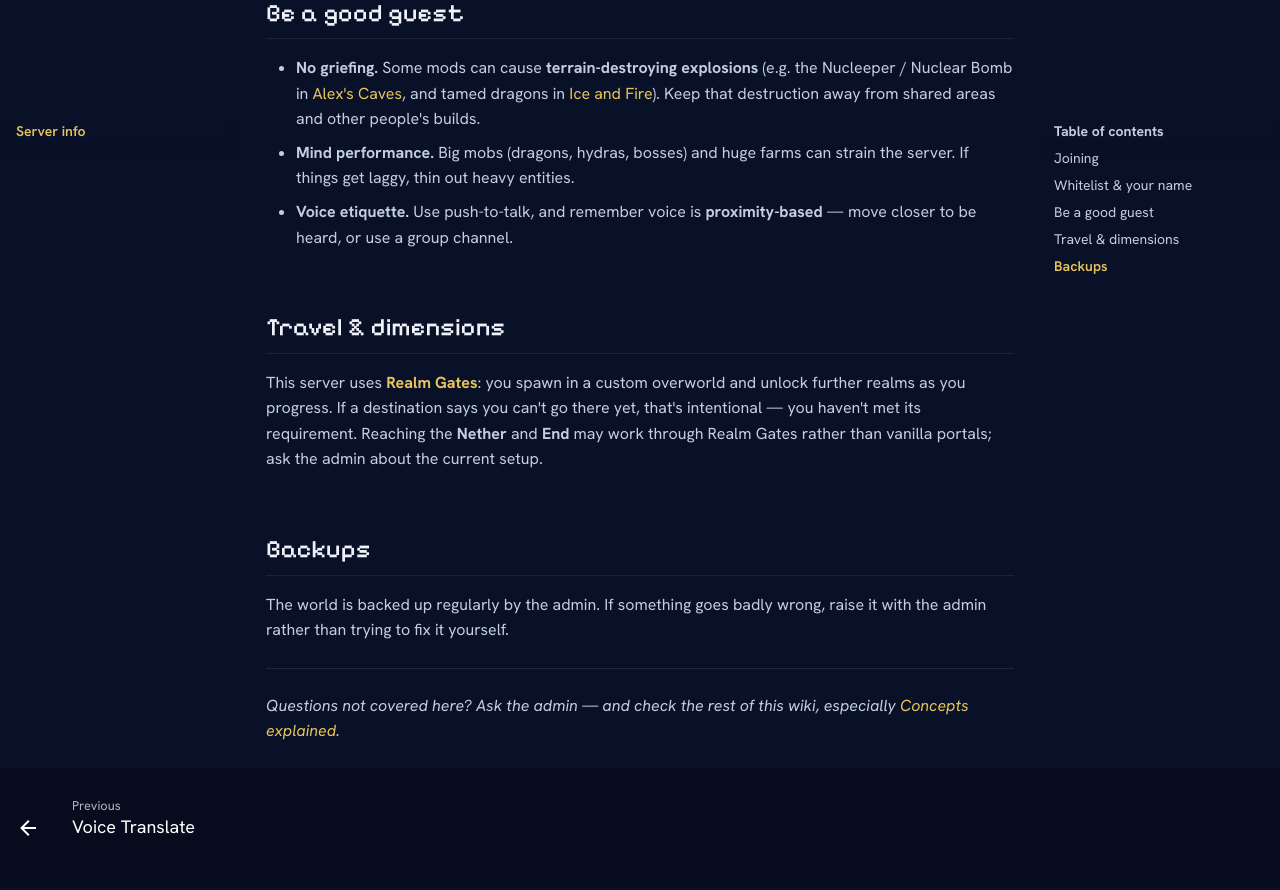
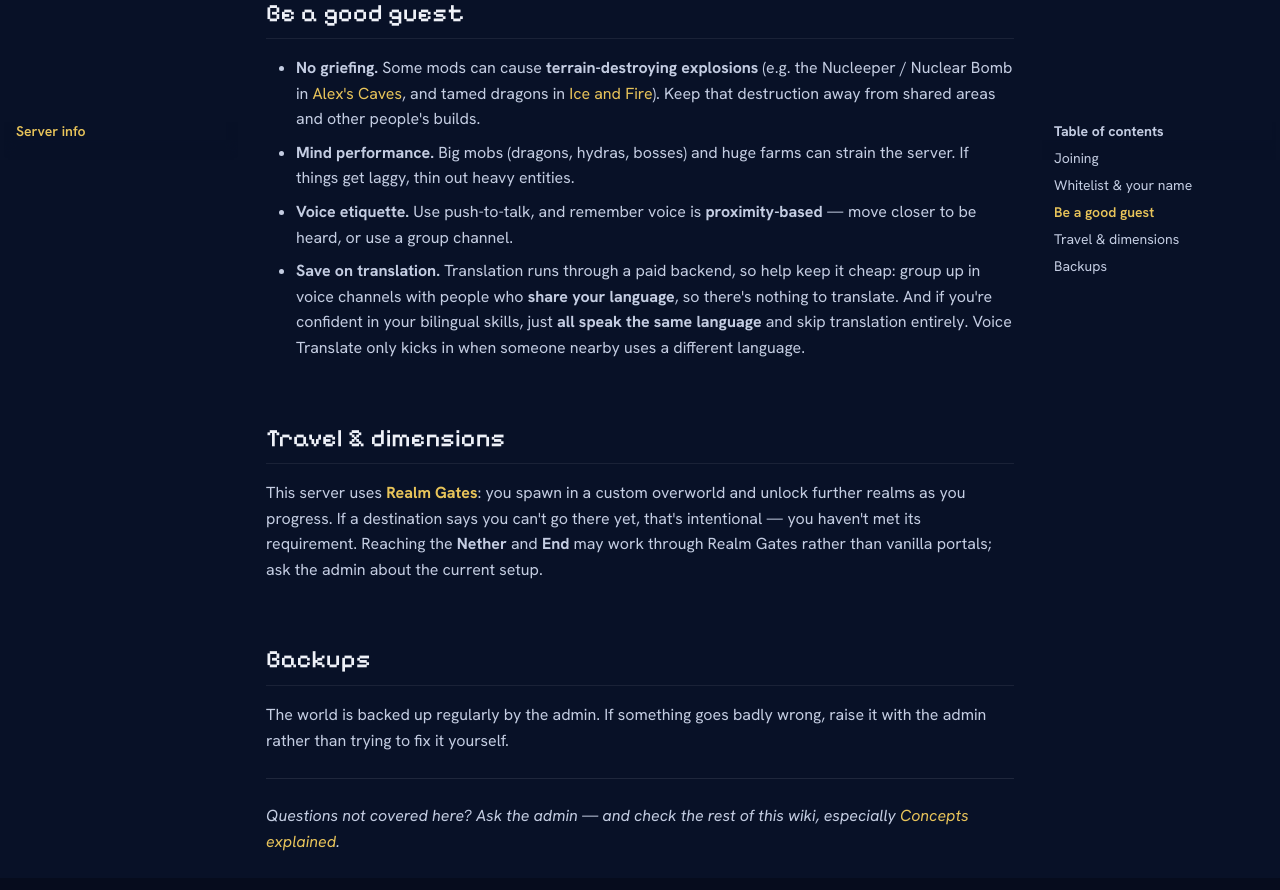
Before and after one commit to Otogr28/realm-gates, an MkDocs documentation site: the page built from docs/server-info.md, in a window 1280 px wide and 900 px high, scrolled down 1177 px. Shown: the top 890 px of the window. Built offline with MkDocs 1.6.1 and Material for MkDocs 9.7.7, drawn with Linux system fonts in a browser that asks for light colours; comment, search, counter and statistics services are not loaded.

Commit message:
server-info: add voice tip — group channels by language / all-same-language to save translation API calls

```diff
--- a/docs/server-info.md
+++ b/docs/server-info.md
@@ -41,6 +41,10 @@ The server is **whitelisted** — only approved players can join. To get on:
   things get laggy, thin out heavy entities.
 - **Voice etiquette.** Use push-to-talk, and remember voice is **proximity-based** — move closer to
   be heard, or use a group channel.
+- **Save on translation.** Translation runs through a paid backend, so help keep it cheap: group up
+  in voice channels with people who **share your language**, so there's nothing to translate. And if
+  you're confident in your bilingual skills, just **all speak the same language** and skip
+  translation entirely. Voice Translate only kicks in when someone nearby uses a different language.
 
 ## Travel & dimensions
 
```
